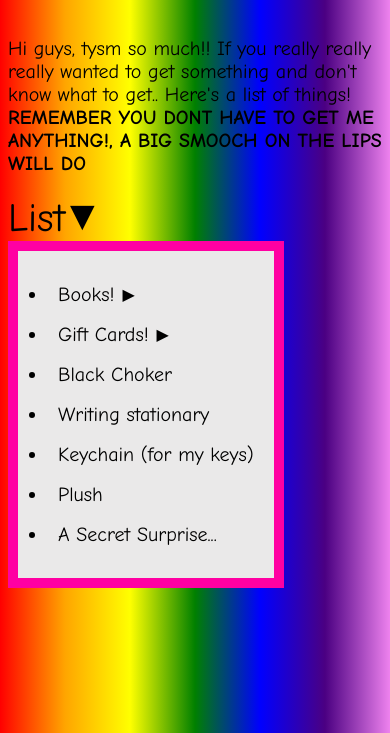
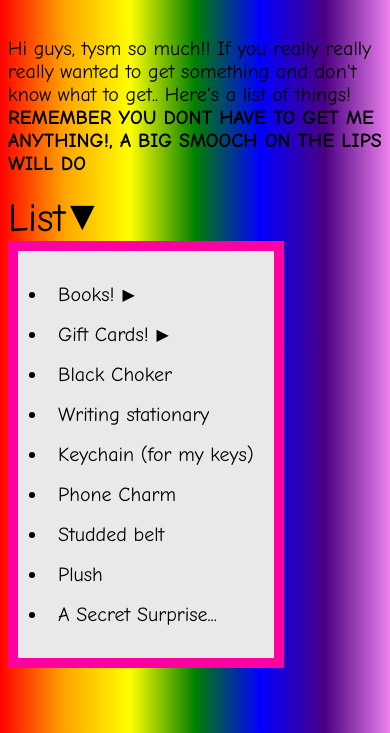
Before and after one commit to Milkprovidescalcium/Milkprovidescalcium.github.io, a plain HTML site: page index.html in a window 390 px wide. Shown: the part 111-844 px from the top of the page. Drawn offline with Linux system fonts and the light colour scheme.

Commit message:
Add Phone Charm and Studded Belt to the list

```diff
--- a/index.html
+++ b/index.html
@@ -249,6 +249,8 @@
         <li>Black Choker</li>
         <li>Writing stationary</li>
         <li>Keychain (for my keys)</li>
+        <li>Phone Charm</li>
+        <li>Studded belt</li>
         <li>Plush</li>
         <li>A Secret Surprise...</li>
 
```
